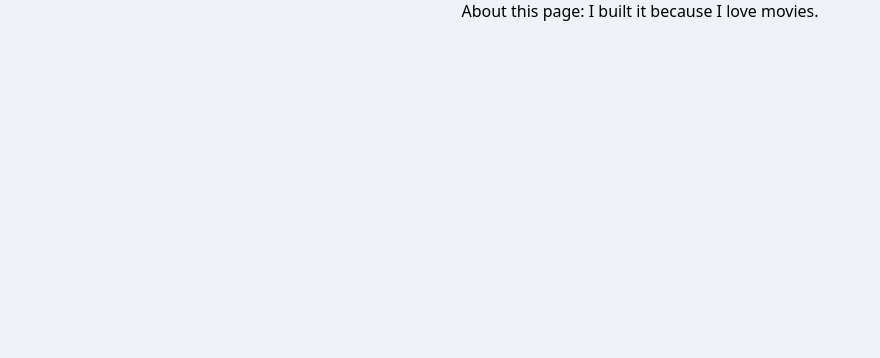
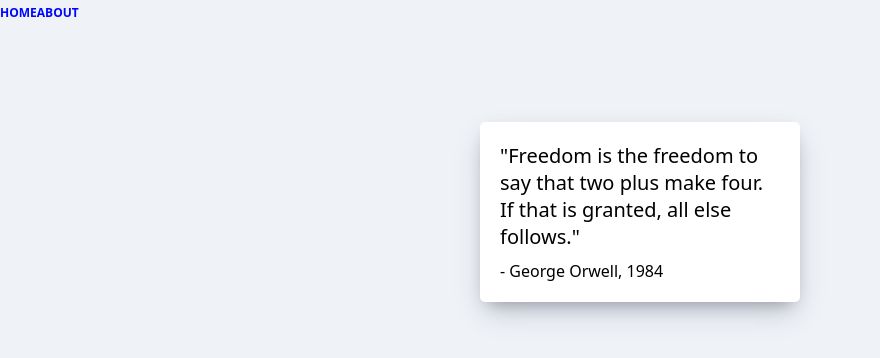
Before and after one commit to Treefr0gy/movie_app_2019, a React (Create React App) app: page /#/about in a window 1280 px wide. Shown: the top 358 px of the page, without its empty margins (0-880 px from the left). Built offline with nearby package versions, Linux system fonts and the light colour scheme.

Commit message:
Building the Navigation

```diff
--- /dev/null
+++ b/src/App.css
@@ -0,0 +1,12 @@
+* {
+    box-sizing: border-box;
+}
+
+body {
+    margin: 0;
+    padding: 0;
+    font-family: system-ui, -apple-system, BlinkMacSystemFont, 'Segoe UI', Roboto, Oxygen,
+        Ubuntu, Cantarell, 'Open Sans', 'Helvetica Neue', sans-serif;
+    background-color: #eff3f7;
+    height: 100%;
+}
--- a/src/App.js
+++ b/src/App.js
@@ -2,10 +2,13 @@
 import { HashRouter, Route } from "react-router-dom";
 import Home from "./routes/Home";
 import About from "./routes/About";
+import Navigation from "./components/Navigation";
+import "./App.css";
 
 function App() {
   return (
     <HashRouter>
+      <Navigation />
       <Route path="/" exact={true} component={Home} />
       <Route path="/about" component={About} />
     </HashRouter>
--- /dev/null
+++ b/src/components/Navigation.css
@@ -0,0 +1,25 @@
+nav {
+    position: fixed;
+    top: 50px;
+    left: 10px;
+    display: flex;
+    flex-direction: column;
+    background-color: white;
+    padding: 10px 20px;
+    box-shadow: 0 13px 27px -5px rgba(50, 50, 93, 0.25),
+        0 8px 16px -8px rgba(0, 0, 0, 0.3), 0 -6px 16px -6px rgba(0, 0, 0, 0.025);
+    border-radius: 5px;
+}
+
+.nav a {
+    text-decoration: none;
+    color: #0008fc;
+    text-transform: uppercase;
+    font-size: 12px;
+    text-align: center;
+    font-weight: 600;
+}
+
+.nav a:not(:last-child) {
+    margin-bottom: 20px;
+}
--- /dev/null
+++ b/src/components/Navigation.js
@@ -0,0 +1,14 @@
+import React from "react";
+import { Link } from "react-router-dom";
+import "./Navigation.css";
+
+function Navigation() {
+  return (
+    <div className="nav">
+      <Link to="/">Home</Link>
+      <Link to="/about">About</Link>
+    </div>
+  );
+}
+
+export default Navigation;
--- /dev/null
+++ b/src/routes/About.css
@@ -0,0 +1,20 @@
+.about__container {
+    box-shadow: 0 13px 27px -5px rgba(50, 50, 93, 0.25),
+        0 8px 16px -8px rgba(0, 0, 0, 0.3), 0 -6px 16px -6px rgba(0, 0, 0, 0.025);
+    padding: 20px;
+    border-radius: 5px;
+    background-color: white;
+    margin: 0 auto;
+    margin-top: 100px;
+    max-width: 25%;
+    font-weight: 300;
+}
+
+.about__container span:first-child {
+    font-size: 20px;
+}
+
+.about__container span:last-child {
+    display: block;
+    margin-top: 10px;
+}
--- a/src/routes/About.js
+++ b/src/routes/About.js
@@ -1,7 +1,16 @@
 import React from "react";
+import "./About.css";
 
 function About() {
-  return <span>About this page: I built it because I love movies.</span>;
+  return (
+    <div className="about__container">
+      <span>
+        "Freedom is the freedom to say that two plus make four. If that is
+        granted, all else follows."
+      </span>
+      <span>- George Orwell, 1984</span>
+    </div>
+  );
 }
 
 export default About;
--- a/src/routes/Home.css
+++ b/src/routes/Home.css
@@ -1,19 +1,3 @@
-* {
-    box-sizing: border-box;
-}
-
-body {
-    margin: 0;
-    padding: 0;
-    font-family: system-ui, -apple-system, BlinkMacSystemFont, 'Segoe UI', Roboto, Oxygen,
-        Ubuntu, Cantarell, 'Open Sans', 'Helvetica Neue', sans-serif;
-    background-color: #eff3f7;
-    height: 100%;
-}
-
-html,
-body,
-#potato,
 .container {
     height: 100%;
     display: flex;
@@ -22,7 +6,7 @@
 
 .loader {
     width: 100%;
-    height: 100%;
+    height: 100vh;
     display: flex;
     justify-content: center;
     align-items: center;
```
